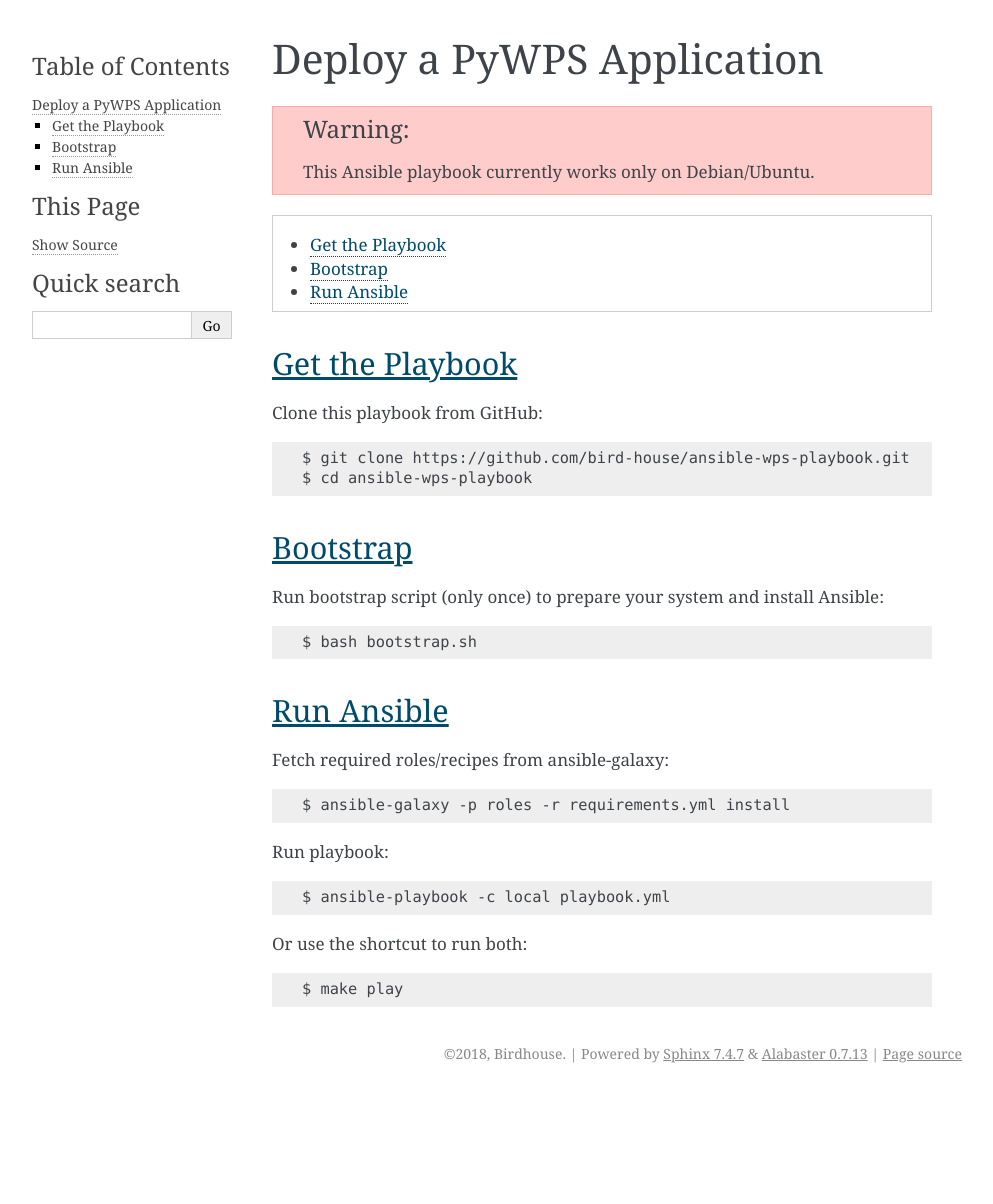
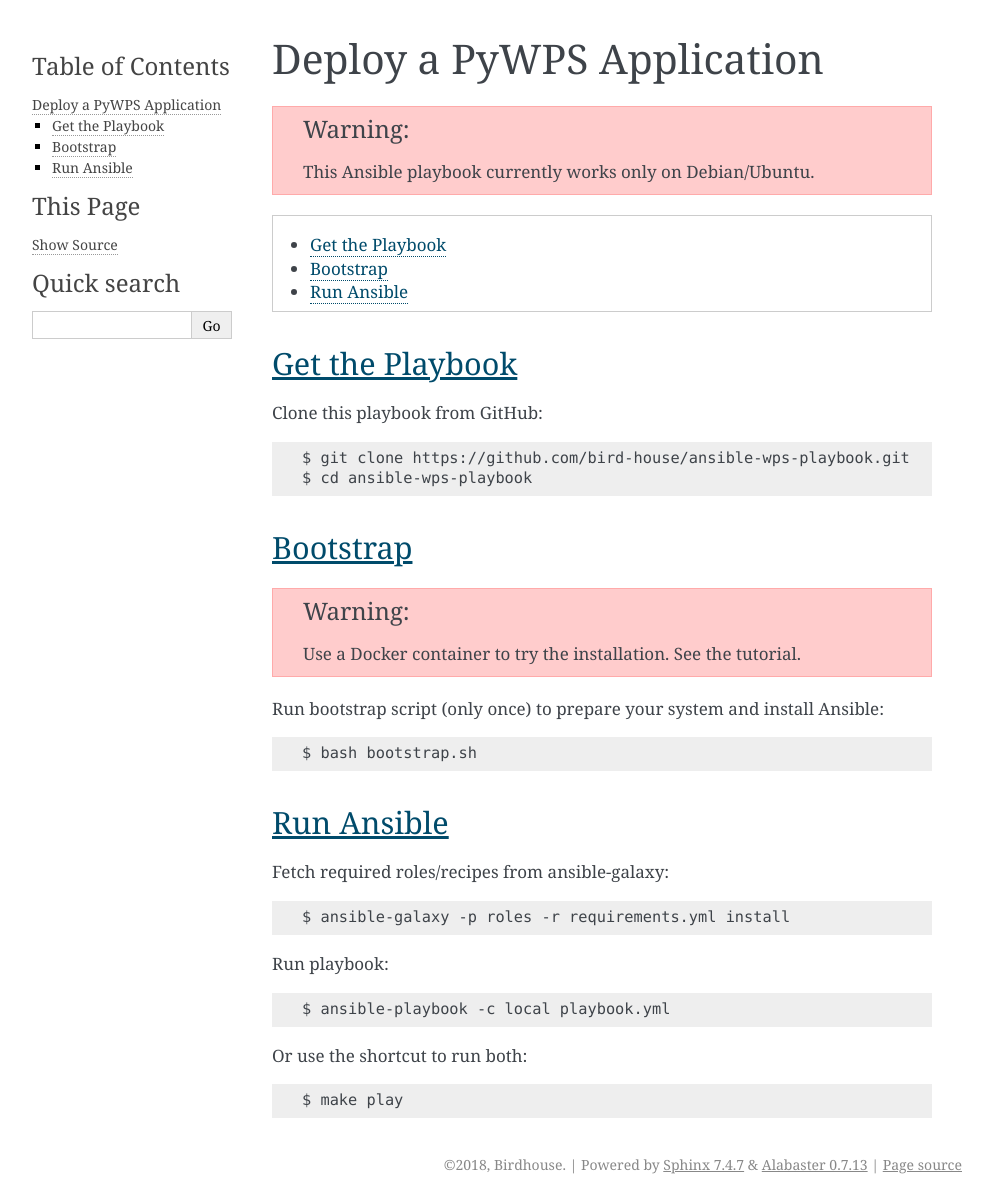
Before and after one commit to bird-house/ansible-wps-playbook, a Sphinx documentation site: the page built from docs/source/preparing.rst, in a window 1280 px wide. Shown: the whole page, without its empty margins (148-1141 px from the left). Built offline with Sphinx 7.4.7, drawn with Linux system fonts in a browser that asks for light colours; pages that are not in the unit, such as notebooks, are missing from menus; before the commit the page ends 1093 px from its top, so only the background shows below that.

Commit message:
added a warning

```diff
--- a/docs/source/preparing.rst
+++ b/docs/source/preparing.rst
@@ -21,6 +21,10 @@
 Bootstrap
 ---------
 
+.. warning::
+
+    Use a Docker container to try the installation. See the tutorial.
+
 Run bootstrap script (only once) to prepare your system and install Ansible::
 
     $ bash bootstrap.sh
```
